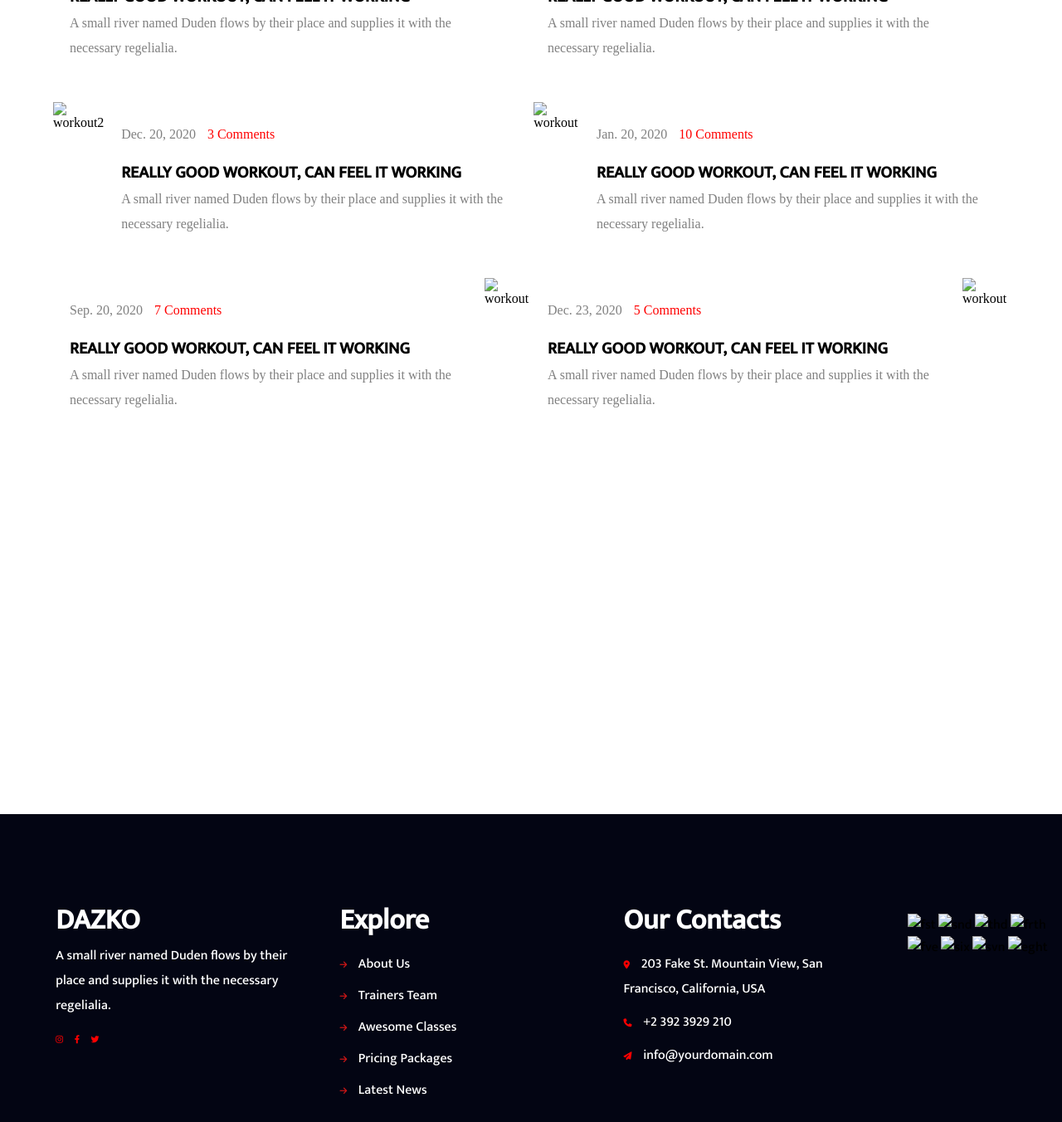
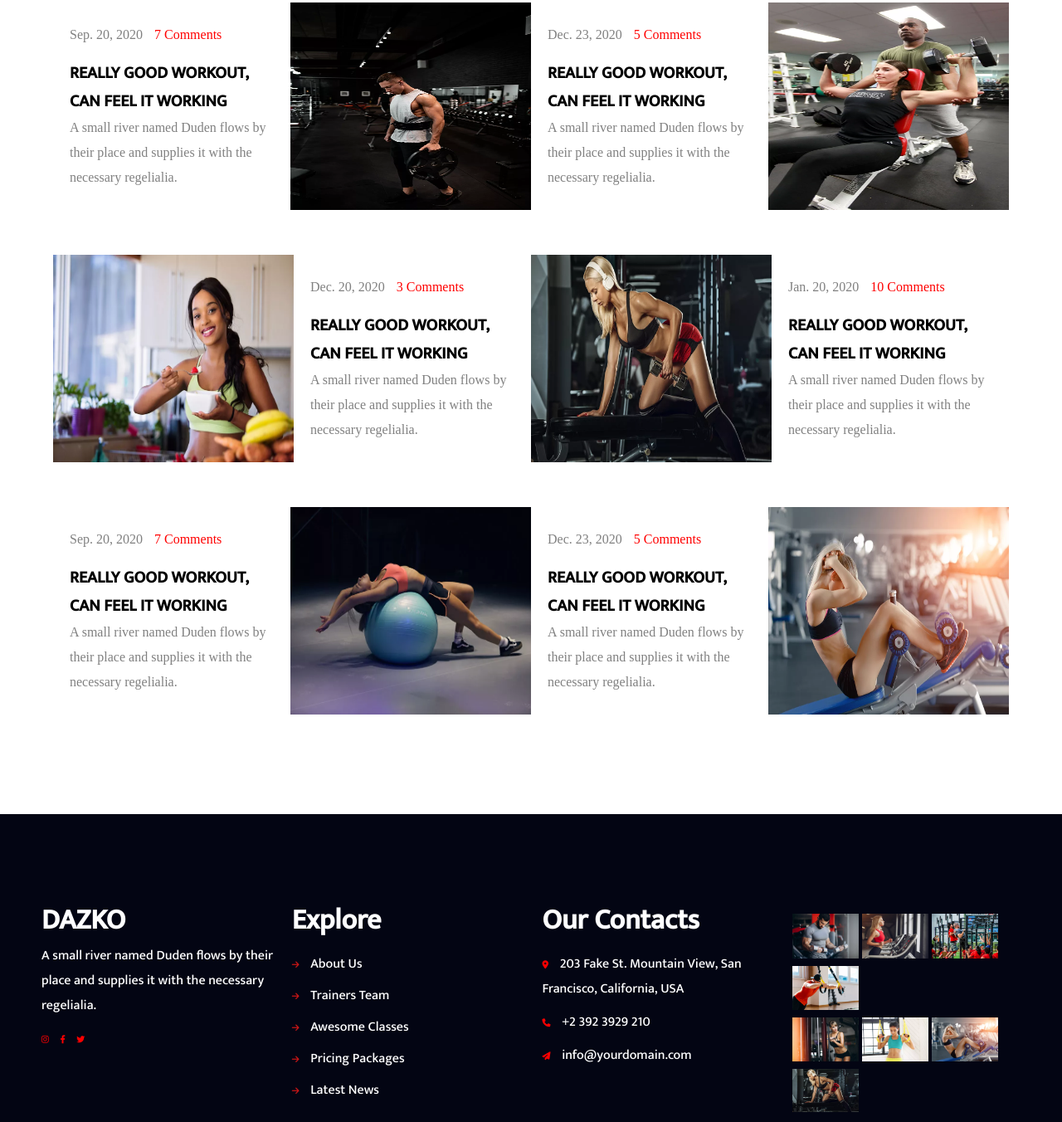
Before and after one commit to Dashpinder/dashgym, a plain HTML site: page news.html in a window 1280 px wide. Shown: the part 1289-2641 px from the top of the page at 83% size. Drawn offline with nearby package versions, Linux system fonts and the light colour scheme; the site is published under a folder, as on GitHub Pages, so addresses that start at the root find nothing.

Commit message:
Update news.html

```diff
--- a/news.html
+++ b/news.html
@@ -43,7 +43,7 @@
     <div class="blog-main" >
 
         <div class="blog-single" >
-            <img src="/image_1.jpg.webp" alt="workout2">
+            <img src="./image_1.jpg.webp" alt="workout2">
         </div>
 
         <div class="blog-text">
@@ -56,7 +56,7 @@
         </div>
 
         <div class="blog-single">
-            <img src="/image_3.jpg.webp" alt="workout">
+            <img src="./image_3.jpg.webp" alt="workout">
         </div>
 
         <div class="blog-text">
@@ -81,7 +81,7 @@
         </div>
 
         <div class="blog-single">
-            <img src="/image_2.jpg.webp" alt="workout">
+            <img src="./image_2.jpg.webp" alt="workout">
         </div>
 
         <div class="blog-text">
@@ -94,7 +94,7 @@
         </div>
 
         <div class="blog-single">
-            <img src="/image_4.jpg.webp" alt="workout">
+            <img src="./image_4.jpg.webp" alt="workout">
         </div>
     </div>
 
@@ -102,7 +102,7 @@
     <div class="blog-main" >
 
         <div class="blog-single" >
-            <img src="/image_5.jpg.webp" alt="workout2">
+            <img src="./image_5.jpg.webp" alt="workout2">
         </div>
 
         <div class="blog-text">
@@ -115,7 +115,7 @@
         </div>
 
         <div class="blog-single">
-            <img src="/image_7.jpg.webp" alt="workout">
+            <img src="./image_7.jpg.webp" alt="workout">
         </div>
 
         <div class="blog-text">
@@ -140,7 +140,7 @@
         </div>
 
         <div class="blog-single">
-            <img src="/image_6.jpg.webp" alt="workout">
+            <img src="./image_6.jpg.webp" alt="workout">
         </div>
 
         <div class="blog-text">
@@ -153,7 +153,7 @@
         </div>
 
         <div class="blog-single">
-            <img src="/image_8.jpg.webp" alt="workout">
+            <img src="./image_8.jpg.webp" alt="workout">
         </div>
     </div>
 
@@ -193,15 +193,15 @@
         </div>
 
         <div class="footer-pics">
-           <img src="/gallery-1.jpg.webp" alt="fst">
-           <img src="/gallery-2.jpg.webp" alt="snd">
-           <img src="/gallery-3.jpg.webp" alt="thd">
-           <img src="/gallery-4.jpg.webp" alt="frth">
+           <img src="./gallery-1.jpg.webp" alt="fst">
+           <img src="./gallery-2.jpg.webp" alt="snd">
+           <img src="./gallery-3.jpg.webp" alt="thd">
+           <img src="./gallery-4.jpg.webp" alt="frth">
            <div>
-           <img src="/gallery-5.jpg (1).webp" alt="fve">
-           <img src="/gallery-6.jpg.webp" alt="six">
-           <img src="/gallery-7.jpg.webp" alt="svn">
-           <img src="/gallery-8.jpg.webp" alt="eght">
+           <img src="./gallery-5.jpg (1).webp" alt="fve">
+           <img src="./gallery-6.jpg.webp" alt="six">
+           <img src="./gallery-7.jpg.webp" alt="svn">
+           <img src="./gallery-8.jpg.webp" alt="eght">
         </div>
         </div>
     </div>
```
